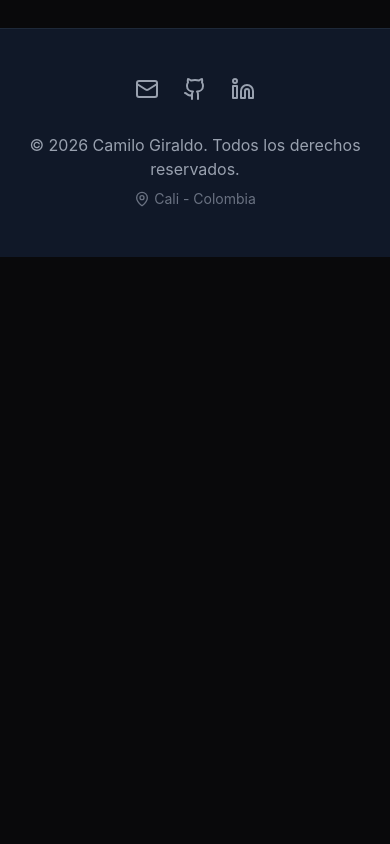
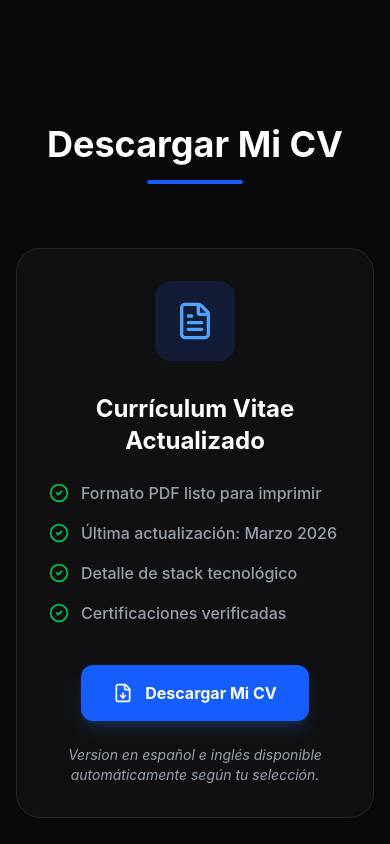
Before and after one commit to camiloGiraldoR/portafolio, a React (Vite) app: page / in a window 390 px wide. Shown: the part 9320-10164 px from the top of the page. Before the commit the page ends 9577 px from the top, so only its background shows below. Built offline with nearby package versions, Linux system fonts and the light colour scheme.

Commit message:
Add resume download section with bilingual PDF support

```diff
--- a/src/App.jsx
+++ b/src/App.jsx
@@ -5,6 +5,7 @@ import Hero from './components/Hero';
 import Experience from './components/Experience';
 import Skills from './components/Skills';
 import Education from './components/Education';
+import Resume from './components/Resume';
 import Footer from './components/Footer';
 import BackgroundShapes from './components/BackgroundShapes';
 
@@ -19,6 +20,7 @@ function App() {
           <Experience />
           <Skills />
           <Education />
+          <Resume />
         </main>
         <Footer />
       </div>
--- a/src/components/Navbar.jsx
+++ b/src/components/Navbar.jsx
@@ -50,6 +50,7 @@ const Navbar = () => {
         { name: data.nav.experience, href: '#experience' },
         { name: data.nav.skills, href: '#skills' },
         { name: data.nav.education, href: '#education' },
+        { name: data.nav.resume, href: '#resume' },
     ];
 
     return (
--- /dev/null
+++ b/src/components/Resume.jsx
@@ -0,0 +1,76 @@
+import { FileDown, FileText, CheckCircle2 } from 'lucide-react';
+import { portfolioData } from '../data/portfolioData';
+import { useLanguage } from '../context/LanguageContext';
+import { Reveal } from './Reveal';
+import { SpotlightCard } from './SpotlightCard';
+
+const Resume = () => {
+    const { language } = useLanguage();
+    const data = portfolioData[language];
+
+    const handleDownload = () => {
+        const link = document.createElement('a');
+        link.href = `./${data.personalInfo.cvFile}`;
+        link.download = data.personalInfo.cvFile;
+        document.body.appendChild(link);
+        link.click();
+        document.body.removeChild(link);
+    };
+
+    return (
+        <section id="resume" className="py-24 px-4 sm:px-6 lg:px-8 max-w-7xl mx-auto">
+            <Reveal>
+                <div className="text-center mb-16">
+                    <h2 className="text-4xl md:text-5xl font-bold text-gray-900 dark:text-white mb-4">
+                        {data.sections.resume}
+                    </h2>
+                    <div className="w-24 h-1 bg-blue-600 mx-auto rounded-full" />
+                </div>
+            </Reveal>
+
+            <div className="max-w-3xl mx-auto">
+                <Reveal delay={0.2}>
+                    <SpotlightCard className="bg-white/50 dark:bg-zinc-900/50 backdrop-blur-xl p-8 md:p-12 rounded-3xl border border-gray-100 dark:border-zinc-800 text-center">
+                        <div className="inline-flex items-center justify-center w-20 h-20 rounded-2xl bg-blue-50 dark:bg-blue-900/30 text-blue-600 dark:text-blue-400 mb-8">
+                            <FileText className="w-10 h-10" />
+                        </div>
+
+                        <h3 className="text-2xl font-bold text-gray-900 dark:text-white mb-6">
+                            {language === 'es' ? 'Currículum Vitae Actualizado' : 'Updated Curriculum Vitae'}
+                        </h3>
+
+                        <div className="grid grid-cols-1 md:grid-cols-2 gap-4 mb-10 text-left">
+                            {[
+                                language === 'es' ? 'Formato PDF listo para imprimir' : 'PDF format ready to print',
+                                language === 'es' ? 'Última actualización: Marzo 2026' : 'Last update: March 2026',
+                                language === 'es' ? 'Detalle de stack tecnológico' : 'Detailed tech stack',
+                                language === 'es' ? 'Certificaciones verificadas' : 'Verified certifications'
+                            ].map((item, i) => (
+                                <div key={i} className="flex items-center space-x-3 text-gray-600 dark:text-gray-400 font-medium">
+                                    <CheckCircle2 className="w-5 h-5 text-green-500 flex-shrink-0" />
+                                    <span>{item}</span>
+                                </div>
+                            ))}
+                        </div>
+
+                        <button
+                            onClick={handleDownload}
+                            className="group relative inline-flex items-center justify-center px-8 py-4 font-bold text-white transition-all duration-200 bg-blue-600 font-pj rounded-xl focus:outline-none focus:ring-2 focus:ring-offset-2 focus:ring-blue-600 hover:bg-blue-700 active:scale-95 shadow-lg shadow-blue-500/20"
+                        >
+                            <FileDown className="w-5 h-5 mr-3 group-hover:translate-y-0.5 transition-transform" />
+                            {data.sections.resume}
+                        </button>
+
+                        <p className="mt-6 text-sm text-gray-500 dark:text-gray-400 italic">
+                            {language === 'es'
+                                ? 'Version en español e inglés disponible automáticamente según tu selección.'
+                                : 'Spanish and English versions available automatically based on your selection.'}
+                        </p>
+                    </SpotlightCard>
+                </Reveal>
+            </div>
+        </section>
+    );
+};
+
+export default Resume;
--- a/src/data/portfolioData.ts
+++ b/src/data/portfolioData.ts
@@ -5,6 +5,7 @@ export const portfolioData = {
             experience: 'Experiencia',
             skills: 'Habilidades',
             education: 'Educación',
+            resume: 'Currículum'
         },
         hero: {
             availability: 'Abierto a nuevas oportunidades',
@@ -18,7 +19,8 @@ export const portfolioData = {
             skills: 'Habilidades Técnicas',
             skillsDesc: 'Un conjunto de tecnologías dominadas a lo largo de mi carrera para construir aplicaciones robustas, escalables y modernas.',
             education: 'Formación Académica',
-            courses: 'Cursos y Certificaciones'
+            courses: 'Cursos y Certificaciones',
+            resume: 'Descargar Mi CV'
         },
         footer: {
             rights: 'Todos los derechos reservados.'
@@ -30,6 +32,7 @@ export const portfolioData = {
             phone: "+57 312 3865 021",
             location: "Cali - Colombia",
             summary: "Ingeniero Full Stack con más de 10 años de trayectoria diseñando soluciones tecnológicas escalables y de alto impacto. Experto en el ecosistema Java, .NET, Node.js y frameworks modernos como React y Angular. Mi base sólida en ingeniería de software tradicional me permite garantizar la calidad, el rigor técnico y la mantenibilidad en cada desarrollo.\n\nAdemás, he potenciado mi flujo de trabajo integrando herramientas de Inteligencia Artificial de forma consciente, utilizándolas para optimizar tiempos de entrega y mejorar la precisión sin comprometer los fundamentos técnicos. Especialista en arquitecturas cloud (AWS/Azure) y liderazgo técnico, transformo problemas complejos en sistemas robustos y eficientes.",
+            cvFile: "HV - Camilo Giraldo Ramirez.pdf"
         },
         roles: [
             "FullStack Developer Java/Angular",
@@ -186,6 +189,7 @@ export const portfolioData = {
             experience: 'Experience',
             skills: 'Skills',
             education: 'Education',
+            resume: 'Resume'
         },
         hero: {
             availability: 'Open to new opportunities',
@@ -199,7 +203,8 @@ export const portfolioData = {
             skills: 'Technical Skills',
             skillsDesc: 'A set of mastered technologies throughout my career to build robust, scalable, and modern applications.',
             education: 'Education',
-            courses: 'Courses and Certifications'
+            courses: 'Courses and Certifications',
+            resume: 'Download My Resume'
         },
         footer: {
             rights: 'All rights reserved.'
@@ -211,6 +216,7 @@ export const portfolioData = {
             phone: "+57 312 3865 021",
             location: "Cali - Colombia",
             summary: "Full Stack Engineer with 10+ years of experience building scalable, high-impact technological solutions. Expert in Java, .NET, Node.js, and modern frameworks like React and Angular. My solid foundation in traditional software engineering allows me to ensure quality, technical rigor, and maintainability in every development.\n\nAdditionally, I have enhanced my workflow by consciously integrating Artificial Intelligence tools, using them to optimize delivery times and improve precision without compromising technical fundamentals. Specialist in cloud architectures (AWS/Azure) and technical leadership, I transform complex challenges into robust and efficient systems.",
+            cvFile: "CV - Camilo Giraldo Ramirez.pdf"
         },
         roles: [
             "FullStack Developer Java/Angular",
```
Also changed, not shown: 2 other files (tests, documents, lock files or other folders).
